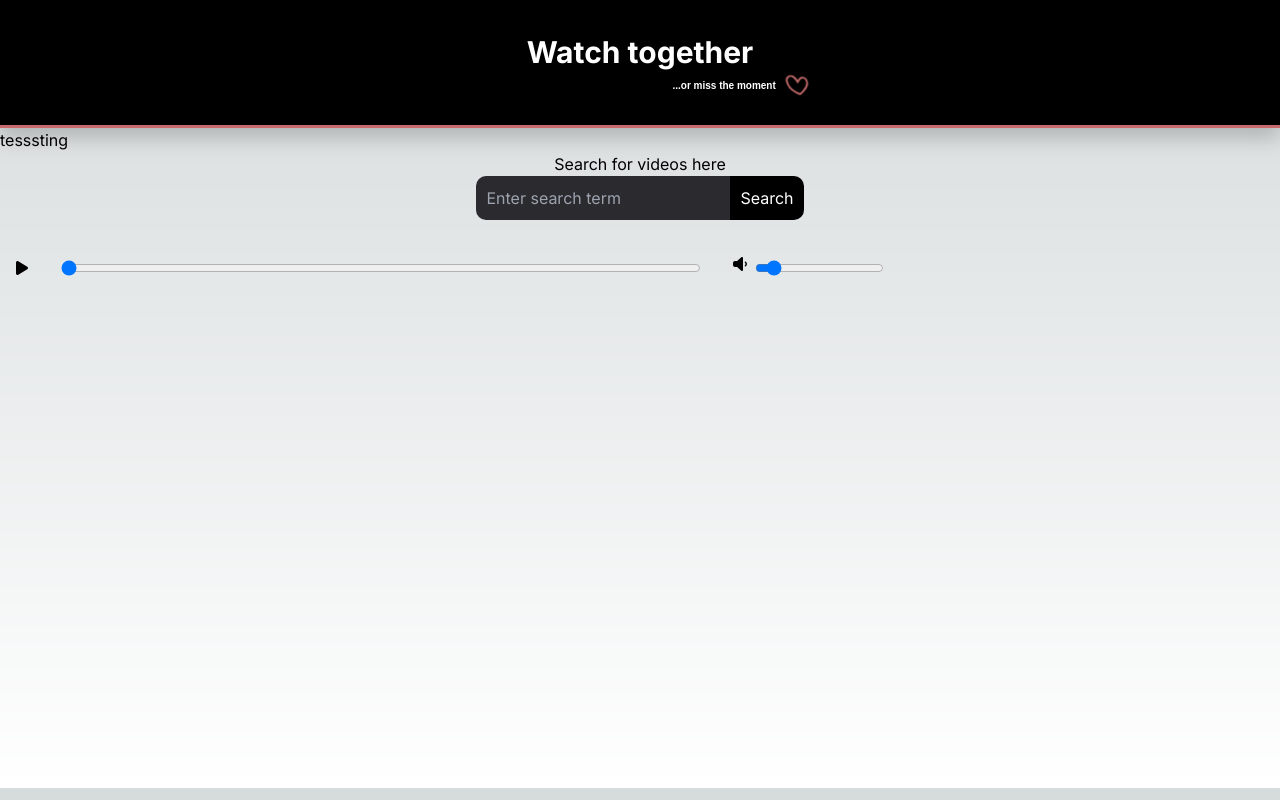
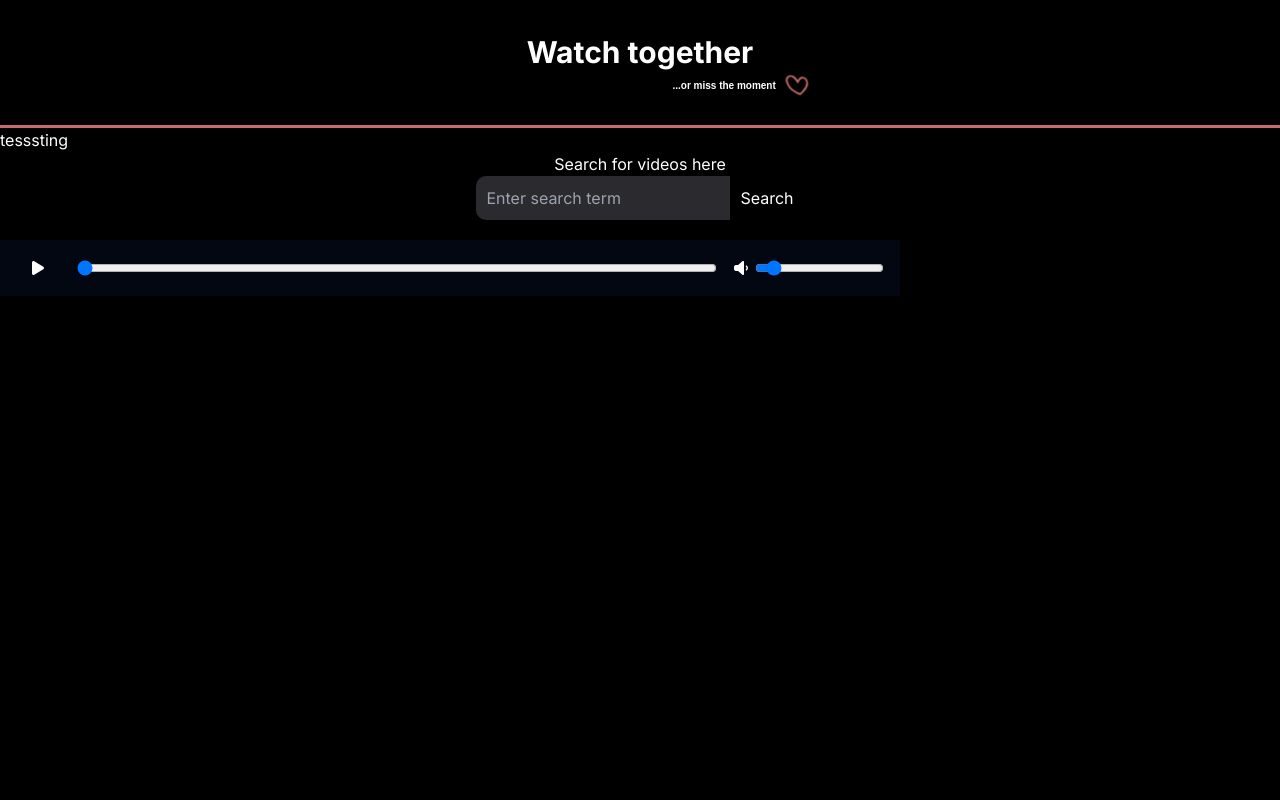
Before and after one commit to rednalyn/watch-together, a Next.js app: page /13b56b64-14df-4efa-8edf-567d80291c27 in a window 1280 px wide. Shown: the top 800 px of the page. Built offline with nearby package versions, Linux system fonts and the light colour scheme; no server answers; a web font is replaced by a local one.

Commit message:
playbutton still fucked up but its time to get drunk, i hate this shit

```diff
--- a/src/app/globals.css
+++ b/src/app/globals.css
@@ -3,9 +3,12 @@
 @tailwind utilities;
 
 :root {
-  --foreground-rgb: 0, 0, 0;
+  /* --foreground-rgb: 0, 0, 0;
   --background-start-rgb: 214, 219, 220;
-  --background-end-rgb: 255, 255, 255;
+  --background-end-rgb: 255, 255, 255; */
+  --foreground-rgb: 255, 255, 255;
+  --background-start-rgb: 0, 0, 0;
+  --background-end-rgb: 0, 0, 0;
 }
 
 @media (prefers-color-scheme: dark) {
@@ -17,6 +20,8 @@
 }
 
 body {
+  height: 100vh;
+  width: 100vw;
   color: rgb(var(--foreground-rgb));
   background: linear-gradient(
       to bottom,
--- a/src/components/player.tsx
+++ b/src/components/player.tsx
@@ -13,14 +13,14 @@ import {
   faVolumeLow,
   faVolumeOff,
 } from "@fortawesome/free-solid-svg-icons";
+
+let playerEvent: YouTubeEvent<any>;
+let volume: number = 10;
 let playing: boolean = false;
-let volume: number = 10;
-let playerEvent: YouTubeEvent<any>;
 export default function Player(room: any) {
   const [progressTime, setProgressTime] = useState(Number);
   useEffect(() => {
     socket.on("update-playerState", (msg: playerMessage) => {
-      console.log("update-playerState")
       if (msg.action == playerAction.Pause) {
         playerEvent.target.pauseVideo();
         playerEvent.target.seekTo(
@@ -160,11 +160,16 @@ export default function Player(room: any) {
         onReady={onPlayerReady}
         onEnd={onVideoEnd}
       />
-      <div className="flex flex-row p-4 justify-between gap-4">
-        <button className="" id="playbutton" onClick={playPause}>
-          {playing && <FontAwesomeIcon icon={faPause} />}
-          {!playing && <FontAwesomeIcon icon={faPlay} />}
-        </button>
+      <div className="flex flex-row px-4 justify-between gap-4 bg-gray-950">
+        {playing ? (
+          <button className="p-4" id="playbutton" onClick={playPause}>
+            <FontAwesomeIcon icon={faPause} />
+          </button>
+        ) : (
+          <button className="p-4" id="playbutton" onClick={playPause}>
+            <FontAwesomeIcon icon={faPlay} />
+          </button>
+        )}
         <input
           className="w-640"
           type="range"
@@ -173,7 +178,7 @@ export default function Player(room: any) {
           onChange={onProgressChange}
           onMouseUp={onProgressMouseUp}
         />
-        <div className="flex flex-row gap-2">
+        <div className="flex flex-row justify-between self-center w-150">
           {volume == 0 && (
             <FontAwesomeIcon icon={faVolumeOff} className="align-middle" />
           )}
--- a/tailwind.config.ts
+++ b/tailwind.config.ts
@@ -8,6 +8,7 @@ const config: Config = {
   theme: {
     extend: {
       width: {
+        150: "150px",
         640: "640px",
         900: "900px",
       },
```
